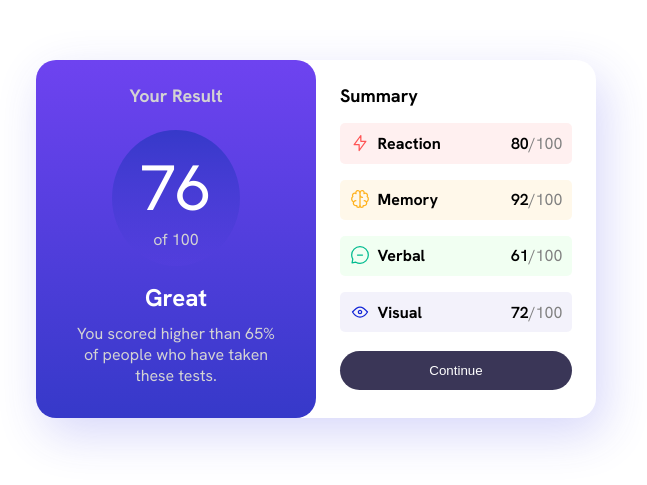
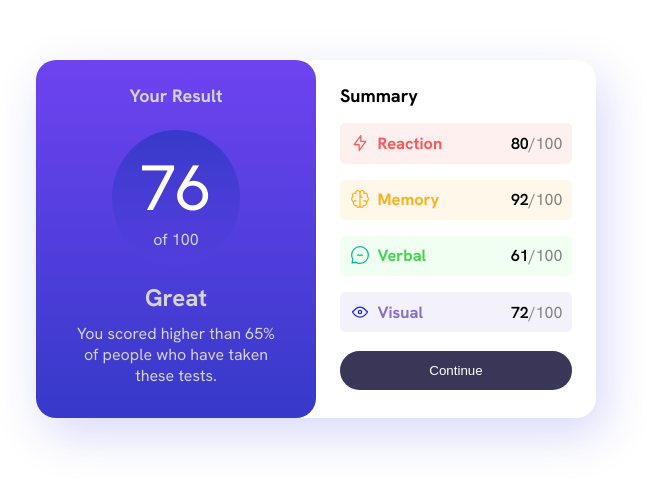
Before and after one commit to Itachidorri/results-summary-component, a plain HTML site: page index.html in a window 1280 px wide. Shown: the part 161-646 px from the top of the page, without its empty margins (324-971 px from the left). Drawn offline with Linux system fonts and the light colour scheme; files whose address does not match are found by name.

Commit message:
added colors to the ability titles 'Reaction, memory' etc.

```diff
--- a/css/index.css
+++ b/css/index.css
@@ -19,16 +19,12 @@
 }
 
 body{
-  color: white;
+  color: lightgrey;
   font-family: 'HankenGrotesk';
 }
 
 h1{
     font-size: 18px;
-}
-
-h1, p{
-  color: lightgrey;
 }
 
 /*handy utility classes*/
@@ -65,10 +61,7 @@ h1, p{
 
 .summary-item p{
   color: grey;
-}
-
-.sub-container-2 h3{
-  color: black;
+  font-size: 16px;
 }
 
 .sub-container-1{
@@ -108,8 +101,8 @@ h1, p{
 }
 
 .sub-container-2 h2{
+  font-size: 18px;
   color: black;
-  font-size: 18px;
 }
 
 .summary-items{
@@ -127,18 +120,26 @@ h1, p{
 
 .summary-item:nth-child(1){
   background-color: rgba(255, 87, 87, .09);
+  color: rgba(255, 87, 87, 1);
+  font-size: 14px;
 }
 
 .summary-item:nth-child(2){
   background-color: rgba(255, 176, 31,.09);
+  color: rgba(255, 176, 31,1);
+  font-size: 14px;
 }
 
 .summary-item:nth-child(3){
   background-color: rgba(82, 250, 96,.08);
+  color: rgba(68, 212, 80,1);
+  font-size: 14px;
 }
 
 .summary-item:nth-child(4){
   background-color: rgba(216, 213, 240,.3);
+  color: rgba(106, 76, 199,.8);
+  font-size: 14px;
 }
 
 .summary-item-ability{
--- a/index.html
+++ b/index.html
@@ -34,7 +34,7 @@
               <div class="summary-item flex">
                 <div class="summary-item-ability flex">
                   <svg xmlns="http://www.w3.org/2000/svg" width="20" height="20" fill="none" viewBox="0 0 20 20"><path stroke="#F55" stroke-linecap="round" stroke-linejoin="round" stroke-width="1.25" d="M10.833 8.333V2.5l-6.666 9.167h5V17.5l6.666-9.167h-5Z"/></svg>
-                  <h3 class="ability-title">Reaction</h3>
+                  <h3>Reaction</h3>
                 </div>
                 <p><span class="marks">80</span>/100</p>
               </div>
@@ -42,7 +42,7 @@
               <div class="summary-item flex">
                 <div class="summary-item-ability flex">
                   <svg xmlns="http://www.w3.org/2000/svg" width="20" height="20" fill="none" viewBox="0 0 20 20"><path stroke="#FFB21E" stroke-linecap="round" stroke-linejoin="round" stroke-width="1.25" d="M5.833 11.667a2.5 2.5 0 1 0 .834 4.858"/><path stroke="#FFB21E" stroke-linecap="round" stroke-linejoin="round" stroke-width="1.25" d="M3.553 13.004a3.333 3.333 0 0 1-.728-5.53m.025-.067a2.083 2.083 0 0 1 2.983-2.824m.199.054A2.083 2.083 0 1 1 10 3.75v12.917a1.667 1.667 0 0 1-3.333 0M10 5.833a2.5 2.5 0 0 0 2.5 2.5m1.667 3.334a2.5 2.5 0 1 1-.834 4.858"/><path stroke="#FFB21E" stroke-linecap="round" stroke-linejoin="round" stroke-width="1.25" d="M16.447 13.004a3.334 3.334 0 0 0 .728-5.53m-.025-.067a2.083 2.083 0 0 0-2.983-2.824M10 3.75a2.085 2.085 0 0 1 2.538-2.033 2.084 2.084 0 0 1 1.43 2.92m-.635 12.03a1.667 1.667 0 0 1-3.333 0"/></svg>
-                  <h3 class="ability-title">Memory</h3>
+                  <h3>Memory</h3>
                 </div>
                 <p><span class="marks">92</span>/100</p>
               </div>
@@ -50,7 +50,7 @@
               <div class="summary-item flex">
                 <div class="summary-item-ability flex">
                   <svg xmlns="http://www.w3.org/2000/svg" width="20" height="20" fill="none" viewBox="0 0 20 20"><path stroke="#00BB8F" stroke-linecap="round" stroke-linejoin="round" stroke-width="1.25" d="M7.5 10h5M10 18.333A8.333 8.333 0 1 0 1.667 10c0 1.518.406 2.942 1.115 4.167l-.699 3.75 3.75-.699A8.295 8.295 0 0 0 10 18.333Z"/></svg>
-                  <h3 class="ability-title">Verbal</h3>
+                  <h3>Verbal</h3>
                 </div>
                 <p><span class="marks">61</span>/100</p>
               </div>
@@ -58,7 +58,7 @@
               <div class="summary-item flex">
                 <div class="summary-item-ability flex">
                   <svg xmlns="http://www.w3.org/2000/svg" width="20" height="20" fill="none" viewBox="0 0 20 20"><path stroke="#1125D6" stroke-linecap="round" stroke-linejoin="round" stroke-width="1.25" d="M10 11.667a1.667 1.667 0 1 0 0-3.334 1.667 1.667 0 0 0 0 3.334Z"/><path stroke="#1125D6" stroke-linecap="round" stroke-linejoin="round" stroke-width="1.25" d="M17.5 10c-1.574 2.492-4.402 5-7.5 5s-5.926-2.508-7.5-5C4.416 7.632 6.66 5 10 5s5.584 2.632 7.5 5Z"/></svg>
-                  <h3 class="ability-title">Visual</h3>
+                  <h3>Visual</h3>
                 </div>
                 <p><span class="marks">72</span>/100</p>
               </div>
```
